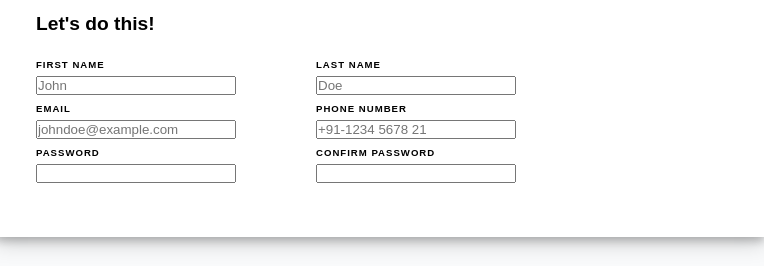
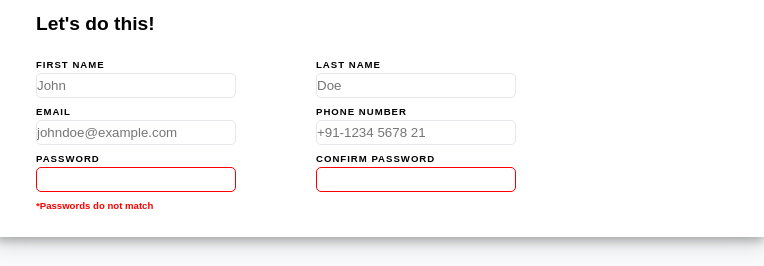
Before and after one commit to ManjotSinghJolly/sign-up-form, a plain HTML site: page index.html in a window 1280 px wide. Shown: the part 283-549 px from the top of the page, 516-1280 px from the left. Drawn offline with Linux system fonts and the light colour scheme; a web font is replaced by a local one.

Commit message:
Add error class for password input and styling for regular inputs

```diff
--- a/index.html
+++ b/index.html
@@ -52,7 +52,13 @@
                 placeholder="johndoe@example.com"
               /><br />
               <label for="user-password">PASSWORD</label><br />
-              <input type="password" id="user-password" name="user-password" />
+              <input
+                type="password"
+                id="user-password"
+                name="user-password"
+                required
+              /><br />
+              <span>*Passwords do not match</span>
             </div>
 
             <div>
@@ -76,6 +82,7 @@
                 type="password"
                 id="confirm-password"
                 name="confirm-password"
+                required
               />
             </div>
           </form>
--- a/style.css
+++ b/style.css
@@ -102,8 +102,17 @@ label {
 }
 
 input {
+  appearance: none;
   width: 200px;
+  height: 25px;
   box-sizing: border-box;
+  border: 1px solid #e5e7eb;
+  border-radius: 5px;
+  /* border-color: #e5e7eb; */
+}
+
+input:focus {
+  box-shadow: 3px 5px 12px #888888;
 }
 
 button {
@@ -124,3 +133,12 @@ p {
 p a {
   color: #463a38;
 }
+
+span {
+  font-size: 0.6rem;
+  color: red;
+}
+
+input:invalid {
+  border: 1px solid red;
+}
```
